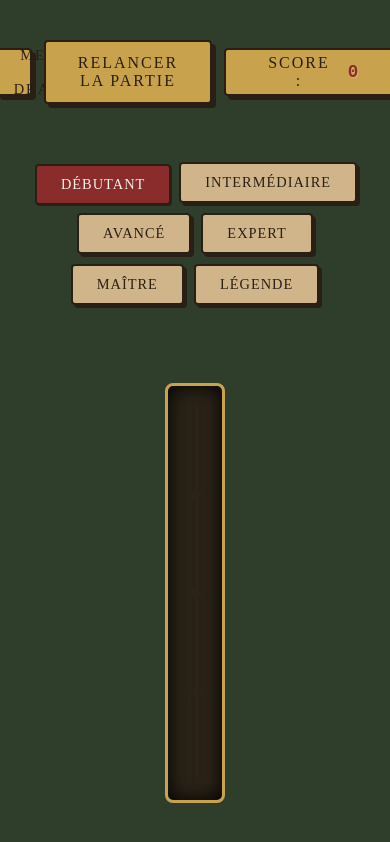
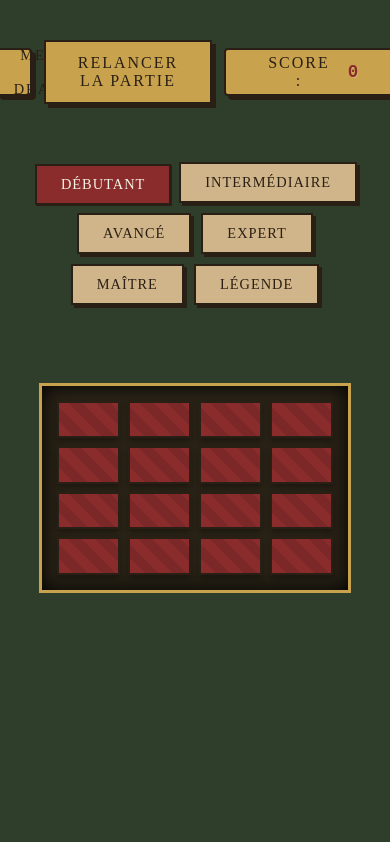
Before and after one commit to sylvain-malbon/memory-js, a React (Create React App) app: page / in a window 390 px wide. Shown: the top 842 px of the page. Built offline with nearby package versions, Linux system fonts and the light colour scheme; the HTML template or start-up script is replaced by a standard one; a web font is replaced by a local one.

Commit message:
style cartes horizontales et ajustement couleurs et radius etc.

```diff
--- a/src/App.css
+++ b/src/App.css
@@ -1,3 +1,4 @@
+
 /* ================================
    WESTERN THEME: COMPLETE OVERHAUL
    ================================ */
@@ -82,7 +83,6 @@ body {
   background: #c9a24d;
   color: #2a1f14;
   border: 2px solid #2a1f14;
-  border-radius: 4px;
   padding: 10px 32px;
   font-size: 1.1rem;
   font-weight: 600;
@@ -141,8 +141,6 @@ body {
   color: #2a1f14;
   border: 2px solid #2a1f14;
   /* Bordure foncée uniforme */
-  border-radius: 4px;
-  /* Coins un peu plus carrés */
   padding: 10px 24px;
   font-family: 'Rye', serif;
   font-size: 0.9rem;
@@ -183,7 +181,6 @@ button {
   background: #c9a24d;
   color: #2a1f14;
   border: 2px solid #2a1f14;
-  border-radius: 4px;
   padding: 12px 32px;
   font-family: 'Rye', serif;
   font-size: 1rem;
@@ -216,21 +213,17 @@ button:active {
 
 .board {
   display: grid;
-  grid-template-columns: repeat(8, 80px);
-  gap: 16px;
-  justify-content: center;
-  max-width: 950px;
+  grid-template-columns: repeat(8, 1fr);
+  gap: 1vw;
+  width: 80vw;
+  max-width: 1100px;
   margin: 0 auto;
-  padding: 30px;
+  padding: 2vw 2vw 2vw 2vw;
 
   background: rgba(42, 31, 20, 0.85);
-  /* Fond marron très foncé */
   border: 3px solid #c9a24d;
-  /* Bordure Or */
-  border-radius: 8px;
-
-  /* Ombre interne pour effet "tapis de jeu" */
   box-shadow: inset 0 0 20px #000;
+  box-sizing: border-box;
 }
 
 /* ================================
@@ -238,10 +231,13 @@ button:active {
    ================================ */
 
 .card {
-  width: 80px;
-  height: 105px;
+  width: 100%;
+  aspect-ratio: 140/110; /* moins large, même hauteur */
+  height: auto;
   perspective: 1000px;
   cursor: pointer;
+  max-width: none;
+  min-width: 0;
 }
 
 .card-inner {
@@ -253,7 +249,6 @@ button:active {
 
   /* Ajout d'une ombre statique sous la carte pour la profondeur */
   box-shadow: 0 4px 6px rgba(0, 0, 0, 0.3);
-  border-radius: 6px;
 }
 
 .card:hover .card-inner {
@@ -270,7 +265,6 @@ button:active {
 .card-back {
   position: absolute;
   inset: 0;
-  border-radius: 6px;
   backface-visibility: hidden;
   display: flex;
   align-items: center;
@@ -282,8 +276,8 @@ button:active {
 
 /* --- FACE AVANT (Emoji) --- */
 .card-front {
-  background: #f5f1e6;
-  /* Ivoire */
+  background: #2f3e2b;
+  /* Vert olive sombre, même que le fond du site */
   transform: rotateY(180deg);
   /* Texture papier vieilli subtile (optionnel via couleur unie ici) */
 }
@@ -317,8 +311,14 @@ button:active {
 }
 
 .emoji {
-  font-size: 2.5rem;
-  /* Pas de rotateY ici car le container .card-front est déjà tourné */
+  font-size: 7vw;
+  max-width: 98%;
+  max-height: 98%;
+  display: flex;
+  align-items: center;
+  justify-content: center;
+  margin: -7px auto 0 auto;
+  /* Décalé de 3px supplémentaires vers le haut */
 }
 
 /* ================================
@@ -332,7 +332,6 @@ button:active {
   padding: 20px 40px;
   background: #2a1f14;
   border: 3px solid #c9a24d;
-  border-radius: 4px;
   box-shadow: 6px 6px 0px #8b2c2c;
   animation: winPop 0.5s cubic-bezier(0.175, 0.885, 0.32, 1.275);
   z-index: 9999;
@@ -379,11 +378,13 @@ button:active {
     gap: 8px;
     grid-template-columns: repeat(4, 1fr);
     /* Moins de colonnes sur mobile */
+    max-width: 100vw;
   }
 
   .card {
     width: 100%;
-    height: 90px;
+    aspect-ratio: 185/110;
+    height: auto;
   }
 
   .difficulty-selector {
```
